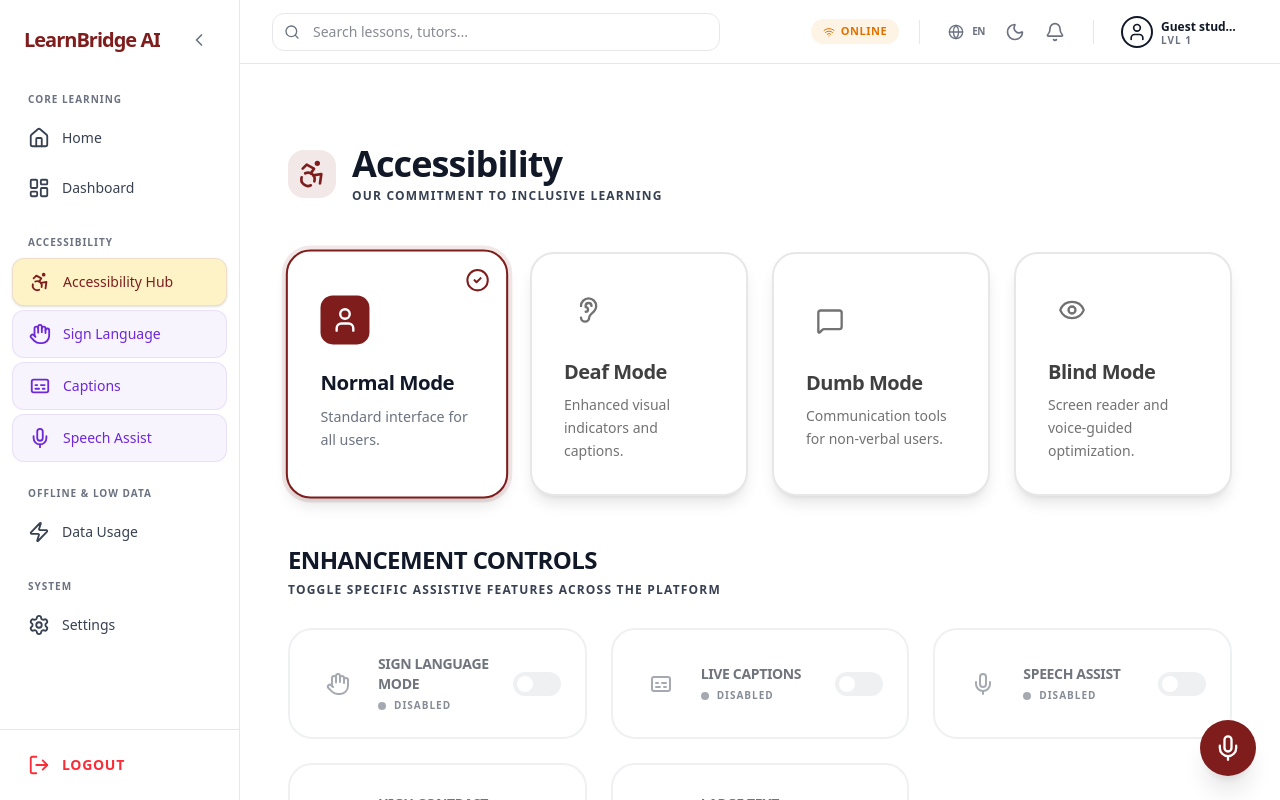
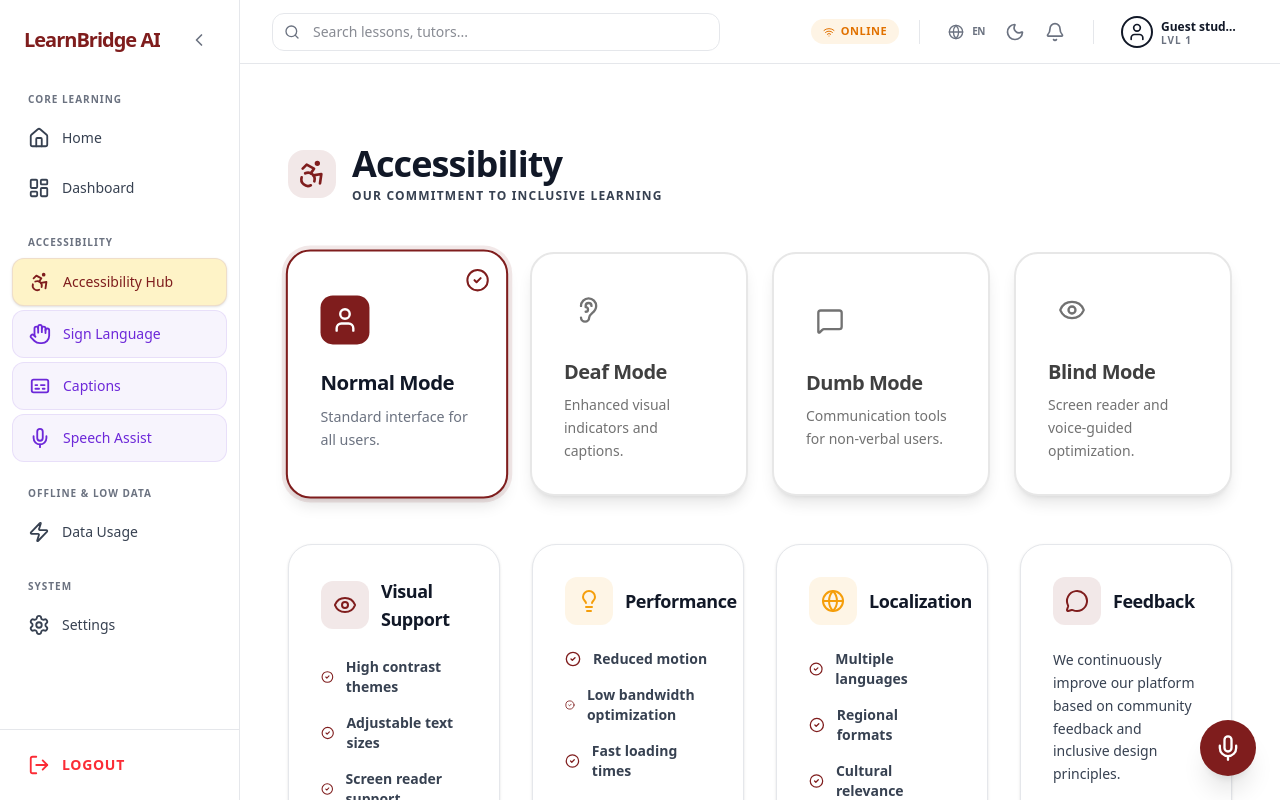
Before and after one commit to VattemSrishanth/hacakathon-project-EDU-AI, a React (Vite) app in the folder frontend/: page /accessibility in a window 1280 px wide. Shown: the top 800 px of the page. Built offline with nearby package versions, Linux system fonts and the light colour scheme; no server answers.

Commit message:
fix: update accessibility mode logic to match user definitions

```diff
--- a/frontend/src/pages/Accessibility.tsx
+++ b/frontend/src/pages/Accessibility.tsx
@@ -7,12 +7,7 @@ import {
   CheckCircle2,
   Lightbulb,
   Globe,
-  MessageCircle,
-  Hand,
-  Captions,
-  Mic,
-  Monitor,
-  Type
+  MessageCircle
 } from 'lucide-react';
 import Card from '../components/Card';
 import { useSettings } from '../context/SettingsContext';
@@ -22,12 +17,53 @@ import type { AccessibilityMode } from '../context/SettingsContext';
 const Accessibility = () => {
   const { settings, updateThemeAccessibility } = useSettings();
   const {
-    signLanguageEnabled, toggleSignLanguage,
-    captionsEnabled, toggleCaptions,
-    speechAssistEnabled, toggleSpeechAssist,
-    highContrastEnabled, toggleHighContrast,
-    largeTextEnabled, toggleLargeText
+    updateAccessibility
   } = useAccessibility();
+
+  const handleModeChange = (modeId: AccessibilityMode) => {
+    // First update the theme mode
+    updateThemeAccessibility({ accessibilityMode: modeId });
+
+    // Then update the specific flags based on the mode
+    switch (modeId) {
+      case 'Normal':
+        updateAccessibility({
+          signLanguageEnabled: false,
+          captionsEnabled: false,
+          speechAssistEnabled: false,
+          highContrastEnabled: false,
+          largeTextEnabled: false
+        });
+        break;
+      case 'Deaf':
+        updateAccessibility({
+          signLanguageEnabled: false,
+          captionsEnabled: true,
+          speechAssistEnabled: false,
+          highContrastEnabled: false,
+          largeTextEnabled: false
+        });
+        break;
+      case 'Dumb':
+        updateAccessibility({
+          signLanguageEnabled: true,
+          captionsEnabled: false,
+          speechAssistEnabled: false,
+          highContrastEnabled: false,
+          largeTextEnabled: false
+        });
+        break;
+      case 'Blind':
+        updateAccessibility({
+          signLanguageEnabled: false,
+          captionsEnabled: false,
+          speechAssistEnabled: true,
+          highContrastEnabled: true,
+          largeTextEnabled: true
+        });
+        break;
+    }
+  };
 
   const modes: { id: AccessibilityMode; label: string; desc: string; icon: any; color: string }[] = [
     { id: 'Normal', label: 'Normal Mode', desc: 'Standard interface for all users.', icon: User, color: 'primary' },
@@ -55,7 +91,7 @@ const Accessibility = () => {
           {modes.map((mode) => (
             <button
               key={mode.id}
-              onClick={() => updateThemeAccessibility({ accessibilityMode: mode.id })}
+              onClick={() => handleModeChange(mode.id)}
               className={`
                 group p-8 rounded-3xl border-2 transition-all duration-300 text-left relative overflow-hidden bg-app-bg shadow-lg
                 ${settings.themeAccessibility.accessibilityMode === mode.id
@@ -87,51 +123,6 @@ const Accessibility = () => {
               )}
             </button>
           ))}
-        </div>
-
-        {/* Global Feature Toggles */}
-        <div className="mb-12 space-y-8">
-          <header>
-            <h2 className="text-2xl font-black text-app-text-main tracking-tight uppercase mb-2">Enhancement Controls</h2>
-            <p className="text-app-text-sub text-xs font-bold uppercase tracking-widest leading-none">Toggle specific assistive features across the platform</p>
-          </header>
-
-          <div className="grid grid-cols-1 md:grid-cols-2 lg:grid-cols-3 gap-6">
-            {[
-              { label: 'Sign Language Mode', icon: Hand, enabled: signLanguageEnabled, toggle: toggleSignLanguage, color: 'bg-ai-accent', baseColor: 'ai-accent' },
-              { label: 'Live Captions', icon: Captions, enabled: captionsEnabled, toggle: toggleCaptions, color: 'bg-primary', baseColor: 'primary' },
-              { label: 'Speech Assist', icon: Mic, enabled: speechAssistEnabled, toggle: toggleSpeechAssist, color: 'bg-secondary', baseColor: 'secondary' },
-              { label: 'High Contrast', icon: Monitor, enabled: highContrastEnabled, toggle: toggleHighContrast, color: 'bg-primary', baseColor: 'primary' },
-              { label: 'Large Text', icon: Type, enabled: largeTextEnabled, toggle: toggleLargeText, color: 'bg-primary', baseColor: 'primary' },
-            ].map((feature, idx) => (
-              <button
-                key={idx}
-                onClick={feature.toggle}
-                className={`
-                  flex items-center gap-4 p-6 rounded-3xl border-2 transition-all group
-                  ${feature.enabled
-                    ? `border-${feature.baseColor}/20 bg-app-bg shadow-inst`
-                    : 'border-app-border bg-app-bg/50 hover:border-app-text-muted/30 opacity-60 hover:opacity-100'}
-                `}
-              >
-                <div className={`p-3 rounded-2xl transition-colors ${feature.enabled ? `${feature.color} text-white` : 'bg-app-bg-alt text-app-text-muted group-hover:bg-app-bg-alt'}`}>
-                  <feature.icon size={24} />
-                </div>
-                <div className="flex-1 text-left">
-                  <p className="text-sm font-black text-app-text-main tracking-tight uppercase">{feature.label}</p>
-                  <div className="mt-1 flex items-center gap-2">
-                    <div className={`w-2 h-2 rounded-full ${feature.enabled ? 'bg-primary' : 'bg-app-text-muted'}`} />
-                    <span className="text-[10px] font-black uppercase tracking-widest text-app-text-sub">
-                      {feature.enabled ? 'Enabled' : 'Disabled'}
-                    </span>
-                  </div>
-                </div>
-                <div className={`w-12 h-6 rounded-full relative transition-colors ${feature.enabled ? 'bg-primary' : 'bg-app-border'}`}>
-                  <div className={`absolute top-1 w-4 h-4 bg-white rounded-full transition-all ${feature.enabled ? 'left-7' : 'left-1'}`} />
-                </div>
-              </button>
-            ))}
-          </div>
         </div>
 
         <div className="grid grid-cols-1 md:grid-cols-2 lg:grid-cols-4 gap-8">
```
